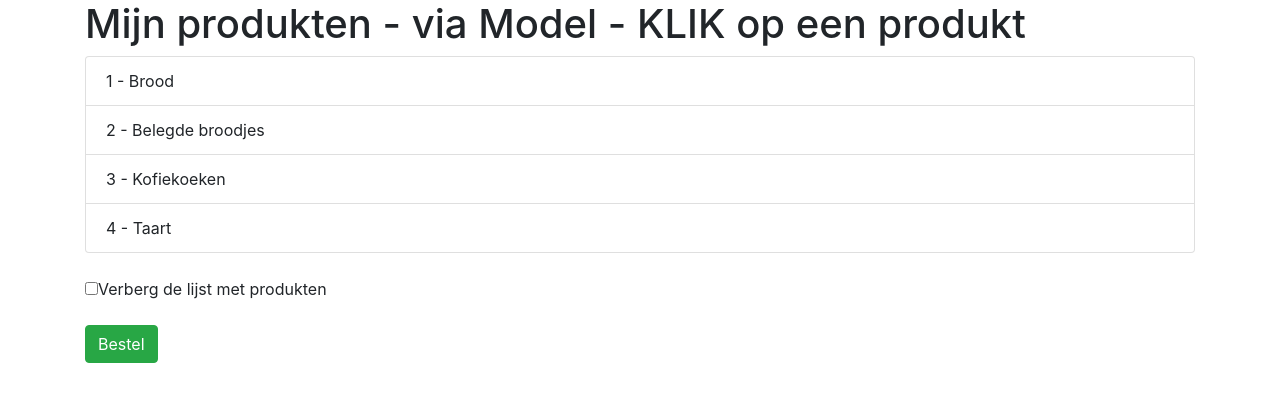
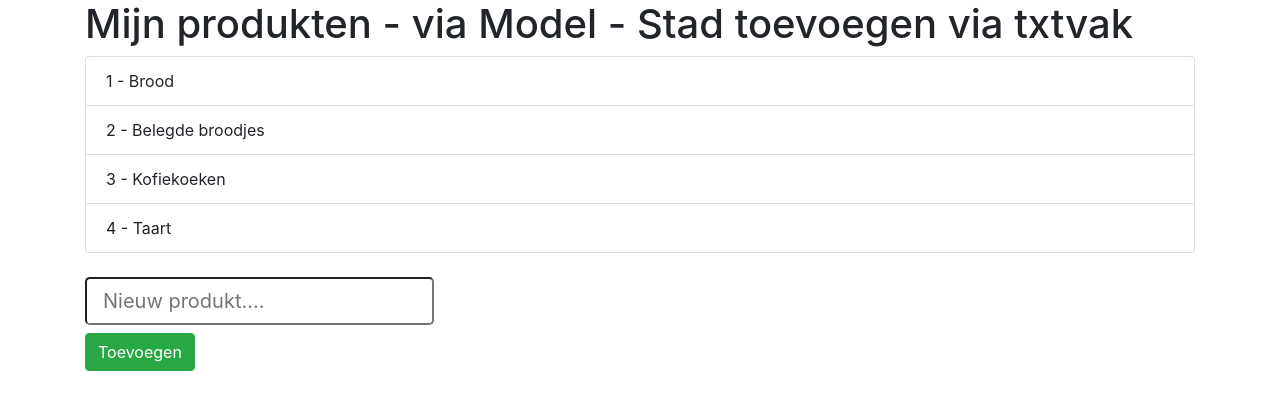
Before and after one commit to dufourSteven2/WebBakkerSolution, an Angular app in the folder WebBakker/angular-app/: page / in a window 1280 px wide. Shown: the top 410 px of the page. Built offline with nearby package versions, Linux system fonts and the light colour scheme.

Commit message:
Produkt toevoegen in de lijst via input.

```diff
--- a/WebBakker/angular-app/src/app/app.component.html
+++ b/WebBakker/angular-app/src/app/app.component.html
@@ -6,7 +6,13 @@
       {{ produkt.id }} - {{ produkt.naam }}
     </li>
   </ul><br />
-  <input type="checkbox" (change)="toggleProdukten()" />{{ toggleMsg }}<br /><br />
+  <input type="text" class="form-control-lg"
+         placeholder="Nieuw produkt...."
+         #txtProdukt
+         (keyup.enter)="addProdukt(txtProdukt.value)" /><br />
+  <h2>{{ newProdukt }}</h2>
+  <!--<input type="checkbox" (change)="toggleProdukten()" />{{ toggleMsg }}<br /><br />-->
   <!--<h2 *ngIf="produkten.length > 3">Amaai minder dan 3 produkten in de bakkerij</h2>-->
-  <button type="button" class="btn btn-success" (click)="btnClick()">Bestel</button>
+  <!--<button type="button" class="btn btn-success" (click)="btnClick()">Bestel</button>-->
+  <button type="button" class="btn btn-success" (click)="addProdukt(txtProdukt.value)">Toevoegen</button>
 </div>
--- a/WebBakker/angular-app/src/app/app.component.ts
+++ b/WebBakker/angular-app/src/app/app.component.ts
@@ -17,6 +17,7 @@ export class AppComponent implements OnInit {
   produkten: Produkt[];
   showProdukten: boolean = true;
   toggleMsg: string = 'Verberg de lijst met produkten';
+  newProdukt: string = '';
 
   constructor() {
     this.produkten = [
@@ -27,7 +28,7 @@ export class AppComponent implements OnInit {
     ]
   }
   ngOnInit() {
-    this.title = 'Mijn produkten - via Model - KLIK op een produkt';
+    this.title = 'Mijn produkten - via Model - Stad toevoegen via txtvak';
     this.showProdukten = this.produkten.length > 3;
   }
   //Eventhadler hoofdstuk 4 Zie html lijn button
@@ -43,4 +44,15 @@ export class AppComponent implements OnInit {
   showProdukt(produkt: Produkt) {
     alert('Uw keuze is: ' + produkt.naam);
   }
+  changeProdukt(value: string) {
+    this.newProdukt = value;
+  }
+  // Hieronder methode om produkt toe te voegen in de lijst
+  addProdukt(value: string) {
+    let addedProdukt = new Produkt(
+      this.produkten.length + 1, // id number
+      value // de naam
+    );
+    this.produkten.push(addedProdukt);
+  }
 }
```
